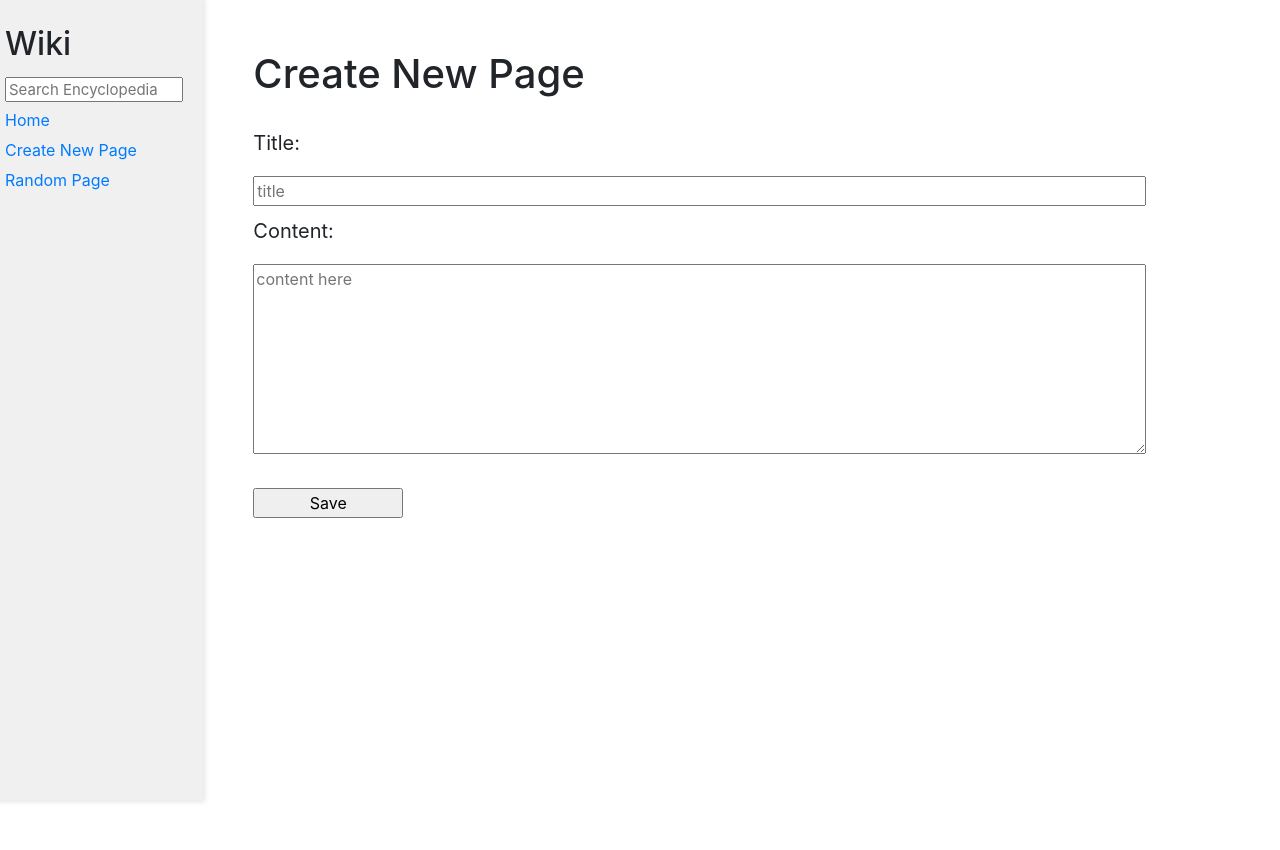
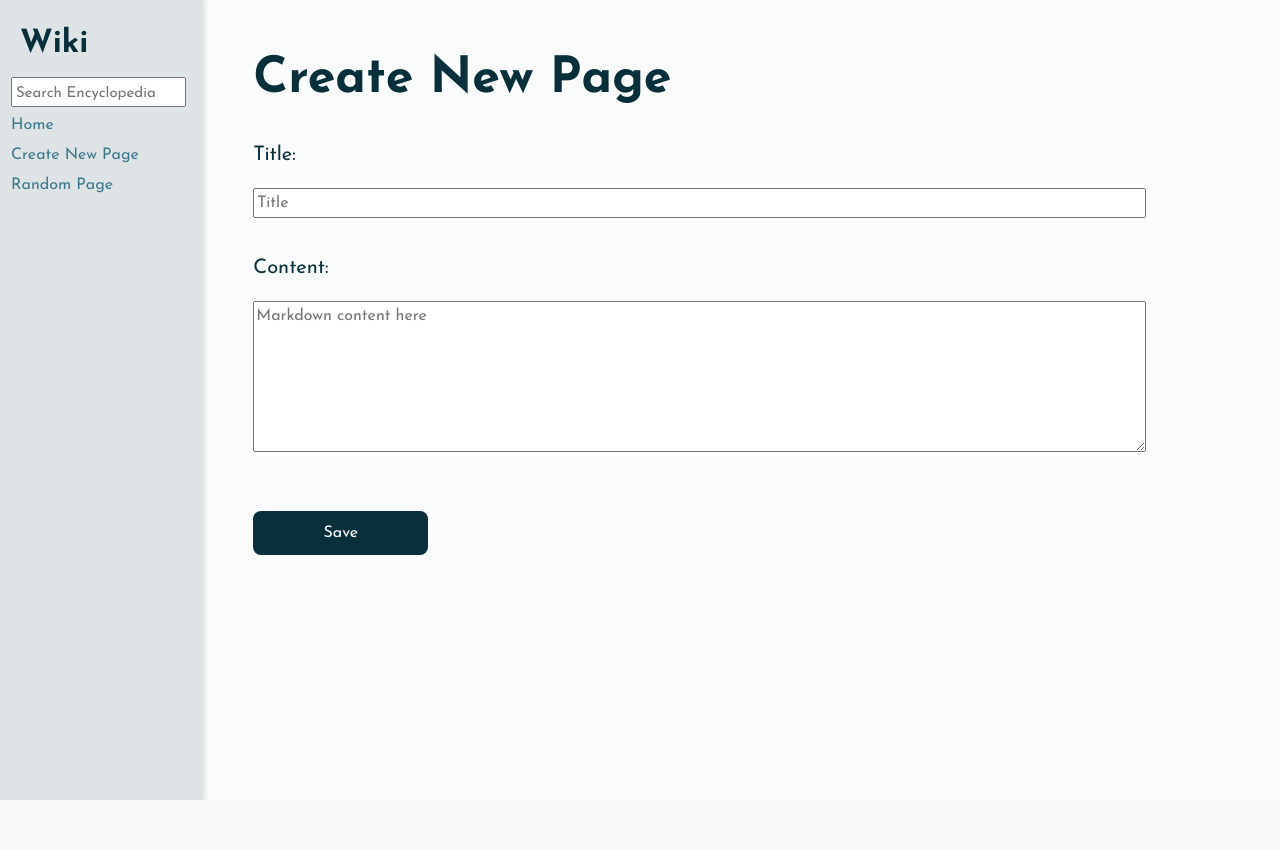
Before and after one commit to MyPetLobster/wiki, a Django app: page /new in a window 1280 px wide. After the commit the page ends 800 px from the top, so only its background shows below. Run offline with Django 3.2, Linux system fonts and the light colour scheme; some libraries are stand-ins or nearby versions.

Commit message:
Add more CSS styling, incl Josefin font

```diff
--- a/encyclopedia/static/encyclopedia/styles.css
+++ b/encyclopedia/static/encyclopedia/styles.css
@@ -1,8 +1,12 @@
 /* DEFAULT CSS */
 body {
     margin: 0;
-    background-color: white;
+    background-color: rgb(250, 252, 252);
     padding-bottom: 50px;
+    height: 100vh;
+    font-family: "Josefin Sans", sans-serif;
+    color: rgb(9, 47, 59);
+    overflow: hidden;
 }
 
 code {
@@ -12,6 +16,8 @@ code {
 h1 {
     margin-top: 0px;
     margin-bottom: 20px;
+    font-size: 50px;
+    font-weight: 700;
 }
 
 textarea {
@@ -27,11 +33,13 @@ textarea {
 .search {
     width: 100%;
     font-size: 15px;
-    line-height: 15px;
+    height: 30px;
+    padding-top: 4px;
+    padding-left: 3px;
 }
 
 .sidebar {
-    background-color: #f0f0f0;
+    background-color: rgb(222, 228, 230);
     height: 100vh;
     padding: 20px;
     box-shadow: 0 0 5px 2px rgba(0, 0, 0, 0.1);
@@ -39,11 +47,26 @@ textarea {
 
 .sidebar * {
     margin-top: 6px;
+    margin-left: 3px;
 }
 
 
 .sidebar h2 {
+    font-weight: 700;
     margin-top: 5px;
+    margin-left: 15px;
+}
+
+.bold-a {
+    text-decoration: none;
+    color: rgb(60, 120, 139);
+    font-weight: 400;
+}
+
+.bold-a:hover {
+    text-decoration: none;
+    color: rgb(9, 47, 59);
+    font-weight: 700;
 }
 
 
@@ -52,12 +75,28 @@ textarea {
     text-align: center;
 }
 
+a {
+    text-decoration: none;
+    color: rgb(36, 88, 106);
+    font-weight: 200;
+}
+
+a:hover {
+    text-decoration: none;
+    color: rgb(36, 88, 106);
+    font-weight: 400;
+}
+
+li::marker {
+    color: rgb(9, 47, 59);
+}
+
 /* EDIT ENTRY PAGE and CREATE NEW */
 .create-new-form,
 .edit-form{
     display: flex;
     flex-direction: column;
-    height: 400px;
+    height: 450px;
 }
 
 .create-new-form label {
@@ -68,6 +107,7 @@ textarea {
 .create-new-form input,
 .create-new-form textarea {
     margin-top: 10px;
+    margin-bottom: 25px;
     font-size: 16px;
     width: 90%;
 }
@@ -76,8 +116,23 @@ textarea {
     width: 90%;
 }
 
-#submit-btn {
-    width: 150px;
+/* #submit-btn {
+    height: 45px;
+    width: 175px;
+    background-color: rgb(36, 88, 106);
+    border: none;
+} */
+input[type=submit] {
+    width: 175px;
+    background-color: rgb(9, 47, 59);
+    color: white;
+    padding: 10px 10px;
+    border: none;
+    border-radius: 8px;
+}
+
+input[type=submit]:hover {
+    background-color: rgb(36, 88, 106);
 }
 
 
--- a/encyclopedia/templates/encyclopedia/entry.html
+++ b/encyclopedia/templates/encyclopedia/entry.html
@@ -7,6 +7,6 @@
 {% block body %}
 
     {{ content | safe }}
-    <a href="{% url 'edit' title=title %}">Edit</a>
+    <a class="bold-a" href="{% url 'edit' title=title %}">Edit</a>
 
 {% endblock %}
--- a/encyclopedia/templates/encyclopedia/layout.html
+++ b/encyclopedia/templates/encyclopedia/layout.html
@@ -7,6 +7,9 @@
         <title>{% block title %}{% endblock %}</title>
         <link rel="stylesheet" href="https://stackpath.bootstrapcdn.com/bootstrap/4.4.1/css/bootstrap.min.css" integrity="sha384-Vkoo8x4CGsO3+Hhxv8T/Q5PaXtkKtu6ug5TOeNV6gBiFeWPGFN9MuhOf23Q9Ifjh" crossorigin="anonymous">
         <link href="{% static 'encyclopedia/styles.css' %}" rel="stylesheet">
+        <link rel="preconnect" href="https://fonts.googleapis.com">
+        <link rel="preconnect" href="https://fonts.gstatic.com" crossorigin>
+        <link href="https://fonts.googleapis.com/css2?family=Josefin+Sans:wght@100;200;400;700&display=swap" rel="stylesheet">
     </head>
     <body>
         <div class="row">
@@ -16,13 +19,13 @@
                     <input class="search" type="text" name="q" placeholder="Search Encyclopedia">
                 </form>
                 <div>
-                    <a href="{% url 'index' %}">Home</a>
+                    <a class="bold-a" href="{% url 'index' %}">Home</a>
                 </div>
                 <div>
-                    <a href="{% url 'new' %}">Create New Page</a>
+                    <a class="bold-a" href="{% url 'new' %}">Create New Page</a>
                 </div>
                 <div>
-                    <a href="{% url 'random' %}">Random Page</a>
+                    <a class="bold-a" href="{% url 'random' %}">Random Page</a>
                 </div>
                 {% block nav %}
                 {% endblock %}
--- a/encyclopedia/templates/encyclopedia/new.html
+++ b/encyclopedia/templates/encyclopedia/new.html
@@ -9,9 +9,9 @@
     <form class="create-new-form" action="{% url 'save' %}" method="post">
         {% csrf_token %}
         <label for="title">Title:</label>
-        <input type="text" name="title" placeholder="title">
+        <input type="text" name="title" placeholder="Title">
         <label for="content">Content:</label>
-        <textarea name="content" rows="20" cols="60" placeholder="content here"></textarea><br>
+        <textarea name="content" rows="20" cols="60" placeholder="Markdown content here"></textarea><br>
         <input id="submit-btn" type="submit" value="Save">
     </form>
 {% endblock %}
```
